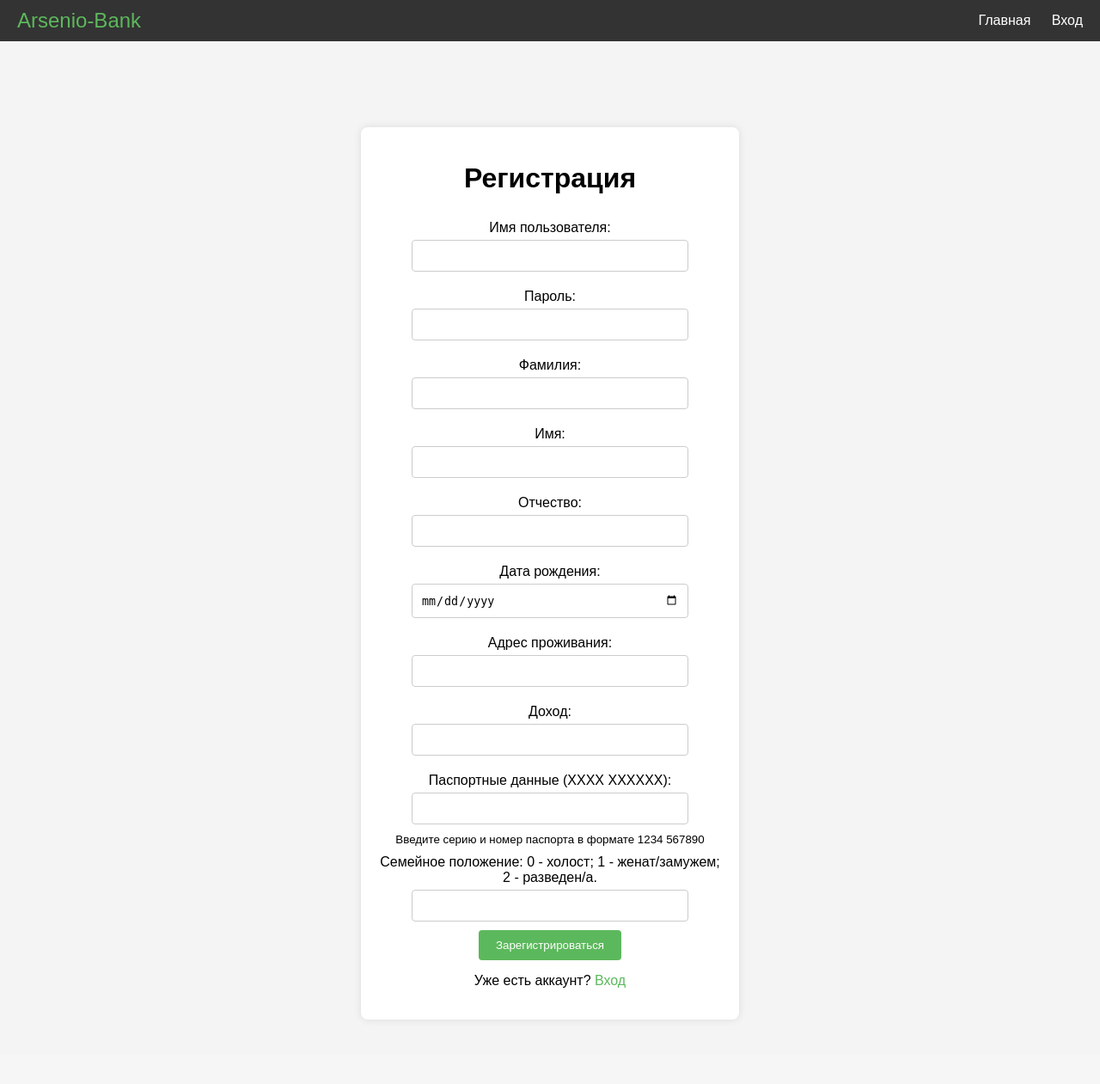
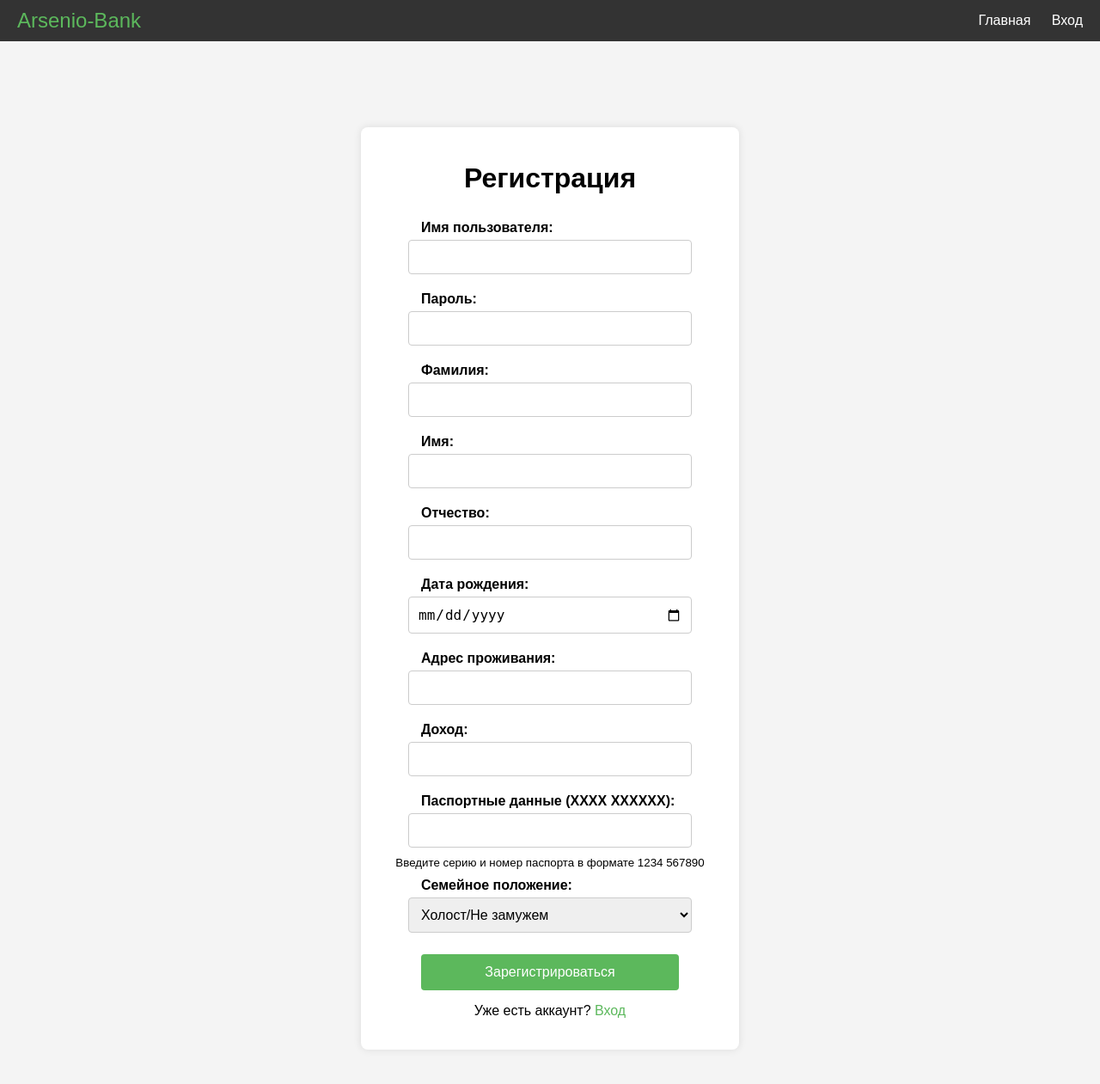
Before and after one commit to tw1nk048/kyrsovalya_bank, a Flask app: page /register in a window 1280 px wide. Shown: the whole page at 86% size. Before the commit the page ends 1187 px from the top, so only its background shows below. Run offline with Flask 3, Linux system fonts and the light colour scheme; some libraries are stand-ins or nearby versions.

Commit message:
fix marital status

```diff
--- a/static/css/login-reg.css
+++ b/static/css/login-reg.css
@@ -17,7 +17,7 @@ body {
     border-radius: 8px;
     box-shadow: 0 0 10px rgba(0, 0, 0, 0.1);
     text-align: center;
-    margin-top: 100px; /* Для учета фиксированного тулбара */
+    margin-top: 100px; /* Учитываем фиксированный тулбар */
     width: 100%;
     max-width: 400px;
 }
@@ -34,25 +34,41 @@ form {
 
 label {
     margin-top: 10px;
+    font-weight: bold;
+    display: block;
+    text-align: left;
+    width: 100%;
+    max-width: 300px;
 }
 
-input {
+input, select {
+    box-sizing: border-box;
     padding: 10px;
     margin-top: 5px;
     margin-bottom: 10px;
     width: 100%;
-    max-width: 300px;
+    max-width: 330px;
     border: 1px solid #ccc;
     border-radius: 4px;
+    font-size: 16px;
+}
+
+input:focus, select:focus {
+    border-color: #5cb85c;
+    outline: none;
 }
 
 button {
-    padding: 10px 20px;
+    padding: 12px 20px;
     background-color: #5cb85c;
     color: #fff;
     border: none;
     border-radius: 4px;
     cursor: pointer;
+    font-size: 16px;
+    width: 100%;
+    max-width: 300px;
+    margin-top: 15px;
 }
 
 button:hover {
--- a/templates/register.html
+++ b/templates/register.html
@@ -49,8 +49,12 @@
                 <small>Введите серию и номер паспорта в формате 1234 567890</small>
 
 
-                <label for="clt_marital_status">Семейное положение: 0 - холост; 1 - женат/замужем; 2 - разведен/а.</label>
-                <input type="text" id="clt_marital_status" name="clt_marital_status" required>
+                <label for="clt_marital_status">Семейное положение:</label>
+                <select id="clt_marital_status" name="clt_marital_status" required>
+                    <option value="0">Холост/Не замужем</option>
+                    <option value="1">Женат/Замужем</option>
+                    <option value="2">Разведен/Разведена</option>
+                </select>
 
                 <button type="submit">Зарегистрироваться</button>
             </form>
```
